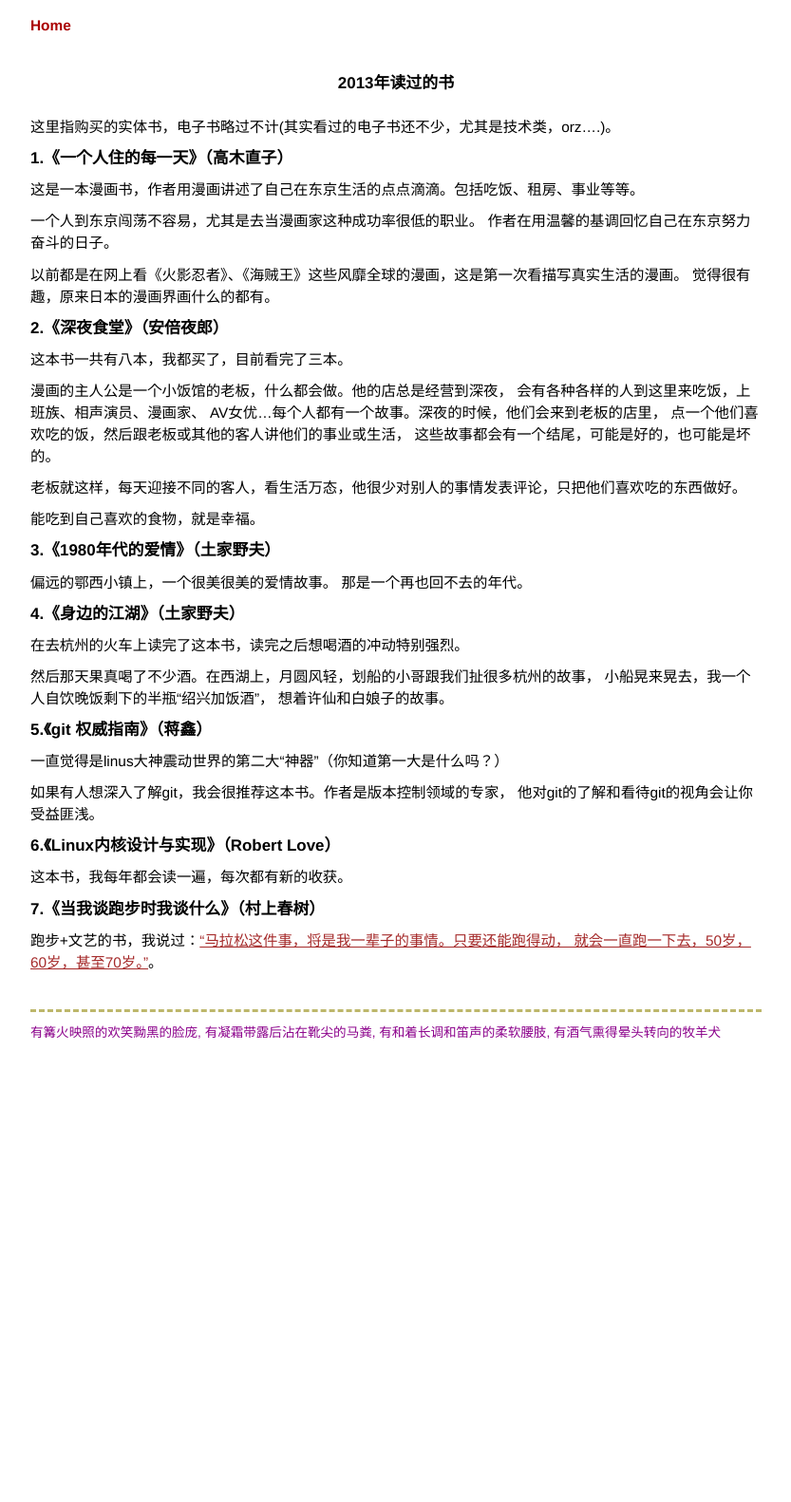
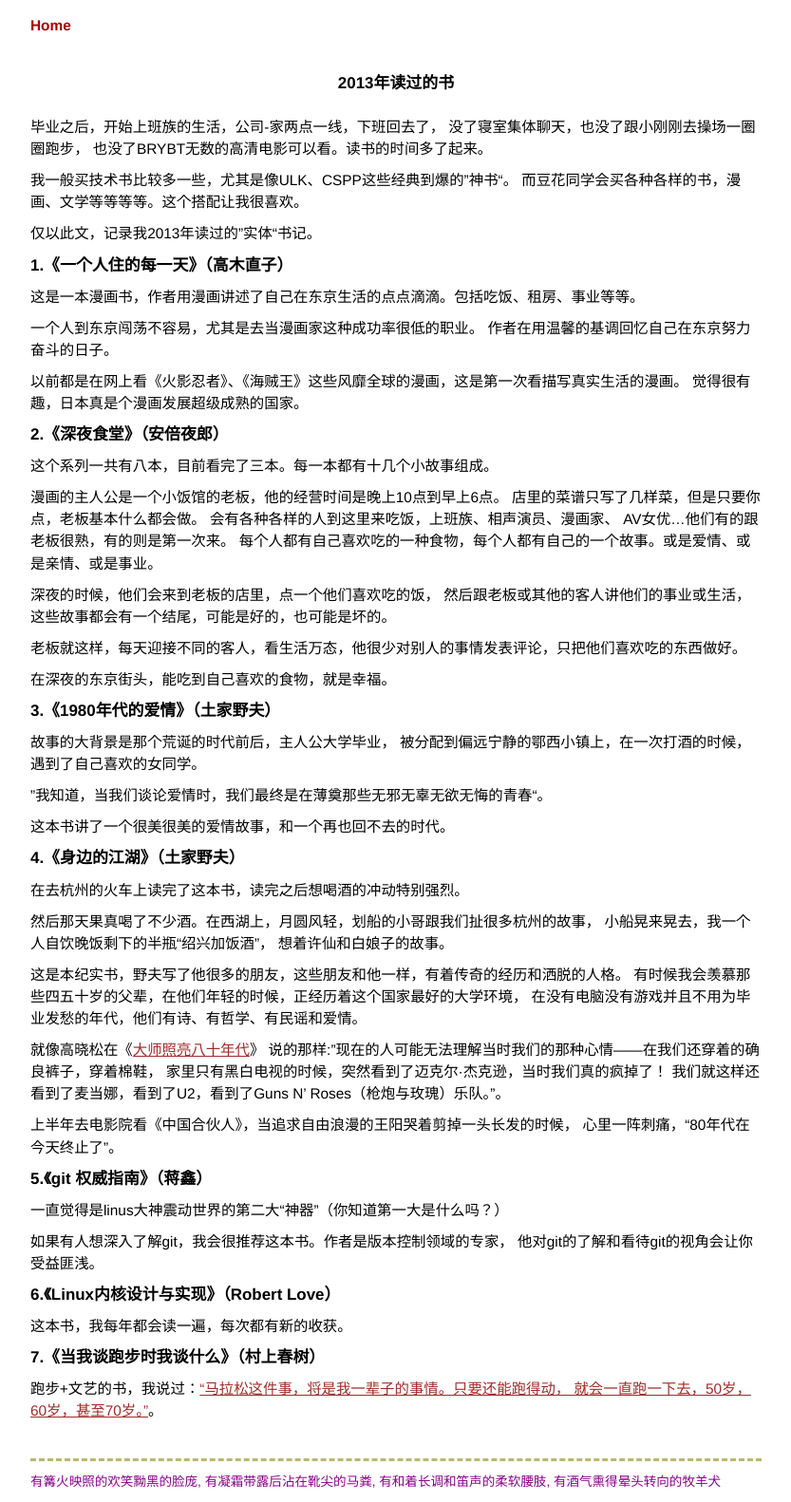
Before and after one commit to byrlx/byrlx.github.io, a Jekyll site: the page built from _posts/2013-11-30-2013年读过的书.md, in a window 1280 px wide. Shown: the whole page at 95% size, without its empty margins (223-1056 px from the left). Built offline with Jekyll 4.4.1, drawn with Linux system fonts in a browser that asks for light colours; Markdown is read by kramdown in place of the engine named in the settings; before the commit the page ends 1109 px from its top, so only the background shows below that.

```diff
--- a/_posts/2013-11-30-2013年读过的书.md
+++ b/_posts/2013-11-30-2013年读过的书.md
@@ -6,7 +6,14 @@
 {{page.title}}
 -----------------------
 
-这里指购买的实体书，电子书略过不计(其实看过的电子书还不少，尤其是技术类，orz....)。
+毕业之后，开始上班族的生活，公司-家两点一线，下班回去了，
+没了寝室集体聊天，也没了跟小刚刚去操场一圈圈跑步，
+也没了BRYBT无数的高清电影可以看。读书的时间多了起来。
+
+我一般买技术书比较多一些，尤其是像ULK、CSPP这些经典到爆的”神书“。
+而豆花同学会买各种各样的书，漫画、文学等等等等。这个搭配让我很喜欢。
+
+仅以此文，记录我2013年读过的”实体“书记。
 
 #### 1.《一个人住的每一天》（高木直子）
 
@@ -16,27 +23,36 @@
 作者在用温馨的基调回忆自己在东京努力奋斗的日子。
 
 以前都是在网上看《火影忍者》、《海贼王》这些风靡全球的漫画，这是第一次看描写真实生活的漫画。
-觉得很有趣，原来日本的漫画界画什么的都有。
+觉得很有趣，日本真是个漫画发展超级成熟的国家。
 
 
 #### 2.《深夜食堂》（安倍夜郎）
 
-这本书一共有八本，我都买了，目前看完了三本。
+这个系列一共有八本，目前看完了三本。每一本都有十几个小故事组成。
 
-漫画的主人公是一个小饭馆的老板，什么都会做。他的店总是经营到深夜，
+漫画的主人公是一个小饭馆的老板，他的经营时间是晚上10点到早上6点。
+店里的菜谱只写了几样菜，但是只要你点，老板基本什么都会做。
 会有各种各样的人到这里来吃饭，上班族、相声演员、漫画家、
-AV女优...每个人都有一个故事。深夜的时候，他们会来到老板的店里，
-点一个他们喜欢吃的饭，然后跟老板或其他的客人讲他们的事业或生活，
+AV女优...他们有的跟老板很熟，有的则是第一次来。
+每个人都有自己喜欢吃的一种食物，每个人都有自己的一个故事。或是爱情、或是亲情、或是事业。
+
+深夜的时候，他们会来到老板的店里，点一个他们喜欢吃的饭，
+然后跟老板或其他的客人讲他们的事业或生活，
 这些故事都会有一个结尾，可能是好的，也可能是坏的。
 
 老板就这样，每天迎接不同的客人，看生活万态，他很少对别人的事情发表评论，只把他们喜欢吃的东西做好。
 
-能吃到自己喜欢的食物，就是幸福。
+在深夜的东京街头，能吃到自己喜欢的食物，就是幸福。
 
 #### 3.《1980年代的爱情》（土家野夫）
 
-偏远的鄂西小镇上，一个很美很美的爱情故事。
-那是一个再也回不去的年代。
+故事的大背景是那个荒诞的时代前后，主人公大学毕业，
+被分配到偏远宁静的鄂西小镇上，在一次打酒的时候，
+遇到了自己喜欢的女同学。
+
+”我知道，当我们谈论爱情时，我们最终是在薄奠那些无邪无辜无欲无悔的青春“。
+
+这本书讲了一个很美很美的爱情故事，和一个再也回不去的时代。
 
 #### 4.《身边的江湖》（土家野夫）
 
@@ -45,6 +61,18 @@
 然后那天果真喝了不少酒。在西湖上，月圆风轻，划船的小哥跟我们扯很多杭州的故事，
 小船晃来晃去，我一个人自饮晚饭剩下的半瓶“绍兴加饭酒”，
 想着许仙和白娘子的故事。
+
+这是本纪实书，野夫写了他很多的朋友，这些朋友和他一样，有着传奇的经历和洒脱的人格。
+有时候我会羡慕那些四五十岁的父辈，在他们年轻的时候，正经历着这个国家最好的大学环境，
+在没有电脑没有游戏并且不用为毕业发愁的年代，他们有诗、有哲学、有民谣和爱情。
+
+就像高晓松在《[大师照亮八十年代](http://v.youku.com/v_show/id_XNDQwMDU0NDg4.html)》
+说的那样:"现在的人可能无法理解当时我们的那种心情——在我们还穿着的确良裤子，穿着棉鞋，
+家里只有黑白电视的时候，突然看到了迈克尔·杰克逊，当时我们真的疯掉了！
+我们就这样还看到了麦当娜，看到了U2，看到了Guns N' Roses（枪炮与玫瑰）乐队。"。
+
+上半年去电影院看《中国合伙人》，当追求自由浪漫的王阳哭着剪掉一头长发的时候，
+心里一阵刺痛，“80年代在今天终止了”。
 
 #### 5.《git 权威指南》（蒋鑫）
 
```
